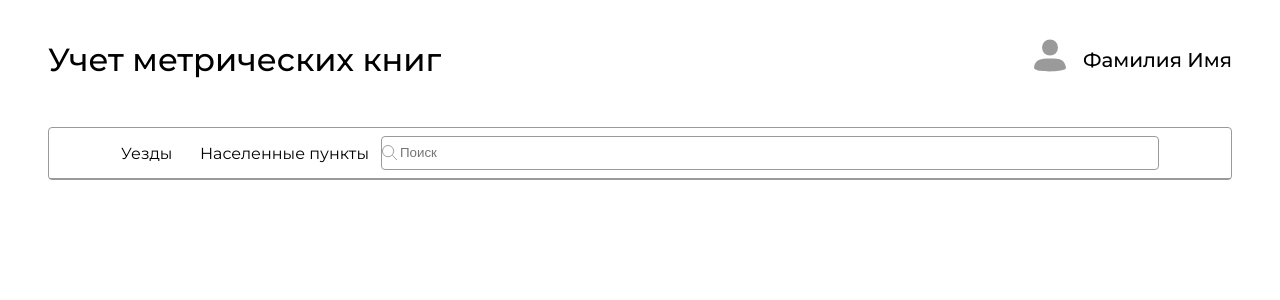
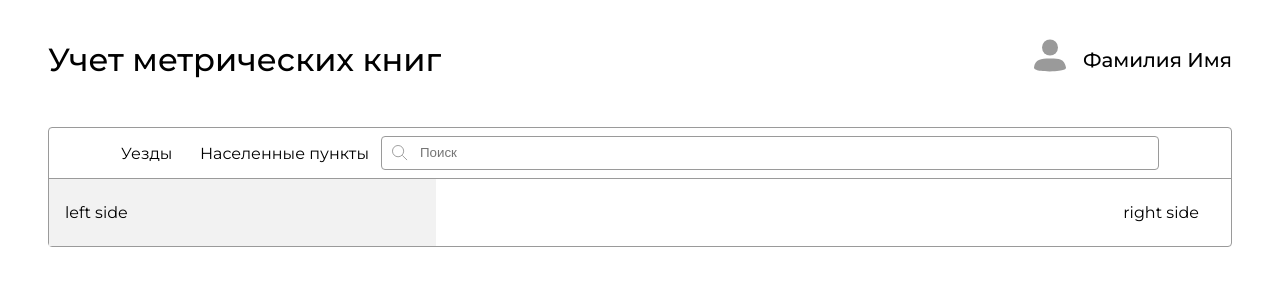
Before and after one commit to asphodel6/metric-books-front, an Angular app: page / in a window 1280 px wide. Shown: the top 300 px of the page. Built offline with nearby package versions, Linux system fonts and the light colour scheme.

Commit message:
edit header

```diff
--- a/src/app/pages/main/components/main-header/main-header.component.html
+++ b/src/app/pages/main/components/main-header/main-header.component.html
@@ -3,8 +3,8 @@
     <div>Уезды</div>
     <div>Населенные пункты</div>
   </div>
-  <div class="search">
-    <img src="assets/images/lupa.svg" width="16px" height="16px">
-    <input type="text" placeholder="Поиск">
+  <div [ngClass]="{'search': true, 'active': isFocused}">
+    <img [src]="imgPath" width="16px" height="16px">
+    <input type="text" placeholder="Поиск" (focus)="onFocus()" (blur)="onBlur()">
   </div>
 </div>
--- a/src/app/pages/main/components/main-header/main-header.component.less
+++ b/src/app/pages/main/components/main-header/main-header.component.less
@@ -1,3 +1,5 @@
+@import "src/styles";
+
 .header {
   display: flex;
   justify-content: space-between;
@@ -10,12 +12,13 @@
 .nav {
   display: flex;
   width: 248px;
-  margin: 6px 0;
+  gap: 26px;
   justify-content: space-between;
   align-items: center;
 }
 
 .search {
+  margin-left: 10px;
   display: flex;
   width: 776px;
   height: 32px;
@@ -25,8 +28,17 @@
 }
 
 input {
-  width: 95%;
+  width: 94%;
   border: none;
   height: 90%;
   outline: none;
 }
+
+img {
+  margin: 0 10px;
+}
+
+.active {
+  box-shadow: 0 0 4px 0 #45618D80;
+  border: solid 1px @color-blue;
+}
--- a/src/app/pages/main/components/main-header/main-header.component.ts
+++ b/src/app/pages/main/components/main-header/main-header.component.ts
@@ -1,14 +1,25 @@
 import { ChangeDetectionStrategy, Component } from '@angular/core';
-import { CommonModule } from '@angular/common';
+import {CommonModule, NgClass} from '@angular/common';
 
 @Component({
   selector: 'main-header',
   standalone: true,
-  imports: [CommonModule],
+  imports: [CommonModule, NgClass],
   templateUrl: './main-header.component.html',
   styleUrl: './main-header.component.less',
   changeDetection: ChangeDetectionStrategy.OnPush
 })
 export class MainHeaderComponent {
+  isFocused: boolean = false;
+  imgPath: string = 'assets/images/lupa.svg';
 
+  onFocus(): void {
+    this.isFocused = true;
+    this.imgPath = 'assets/images/lupa-active.svg';
+  }
+
+  onBlur(): void {
+    this.isFocused = false;
+    this.imgPath = 'assets/images/lupa.svg';
+  }
 }
--- a/src/app/pages/main/components/main-screen/main-screen.component.html
+++ b/src/app/pages/main/components/main-screen/main-screen.component.html
@@ -1,3 +1,11 @@
 <div class="screen">
-<main-header></main-header>
+  <main-header></main-header>
+  <div class="info">
+    <div class="left-block">
+      left side
+    </div>
+    <div class="right-block">
+      right side
+    </div>
+  </div>
 </div>
--- a/src/app/pages/main/components/main-screen/main-screen.component.less
+++ b/src/app/pages/main/components/main-screen/main-screen.component.less
@@ -2,3 +2,18 @@
   border: solid 1px #9A9A9A;
   border-radius: 4px;
 }
+
+.info {
+  display: flex;
+  justify-content: space-between;
+}
+
+.left-block {
+  background-color: #F2F2F2;
+  width: 30%;
+  padding: 24px 16px;
+}
+
+.right-block {
+  padding: 24px 32px;
+}
--- a/src/styles.less
+++ b/src/styles.less
@@ -1 +1 @@
-/* You can add global styles to this file, and also import other style files */
+@color-blue: #45618D;
```
Also changed, not shown: src/assets/images/lupa-active.svg (added).
